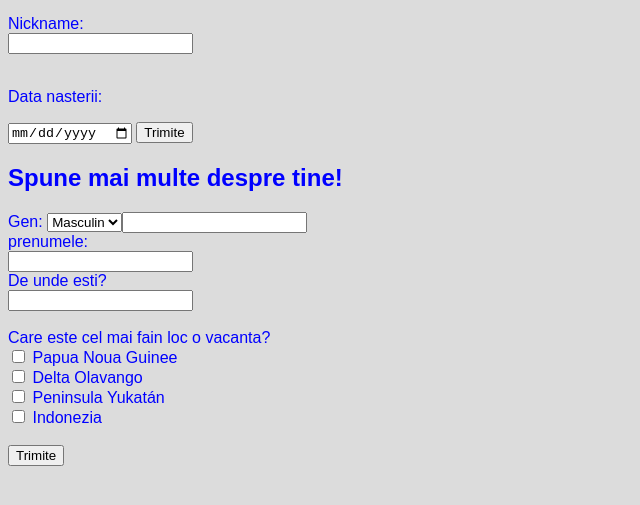
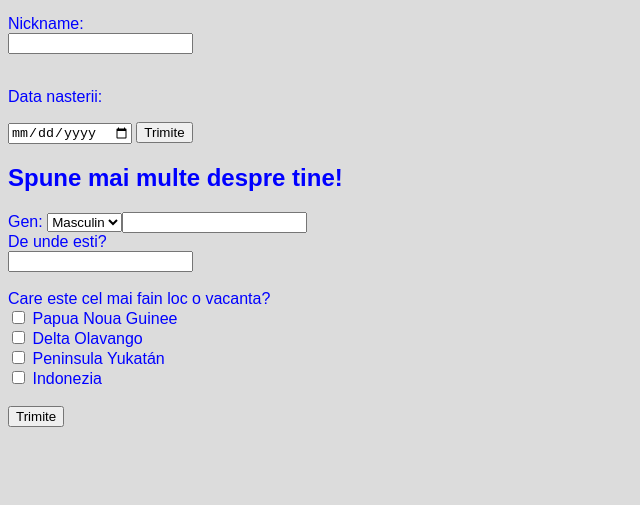
Before and after one commit to sbaesan/sebastian, a plain HTML site: page index.html in a window 1280 px wide. Shown: the part 101-606 px from the top of the page, without its empty margins (0-640 px from the left). Drawn offline with Linux system fonts and the light colour scheme.

Commit message:
Update index.html

```diff
--- a/index.html
+++ b/index.html
@@ -52,9 +52,7 @@
     <br><br>
 
       <span>Numele:</span><br>
-      <input id="numele" type="text"><br>
-      <span>prenumele:</span><br>
-      <input id="prenumele" type="text">
+      <input id="numele" type="text">
 
     <br>
 
```
